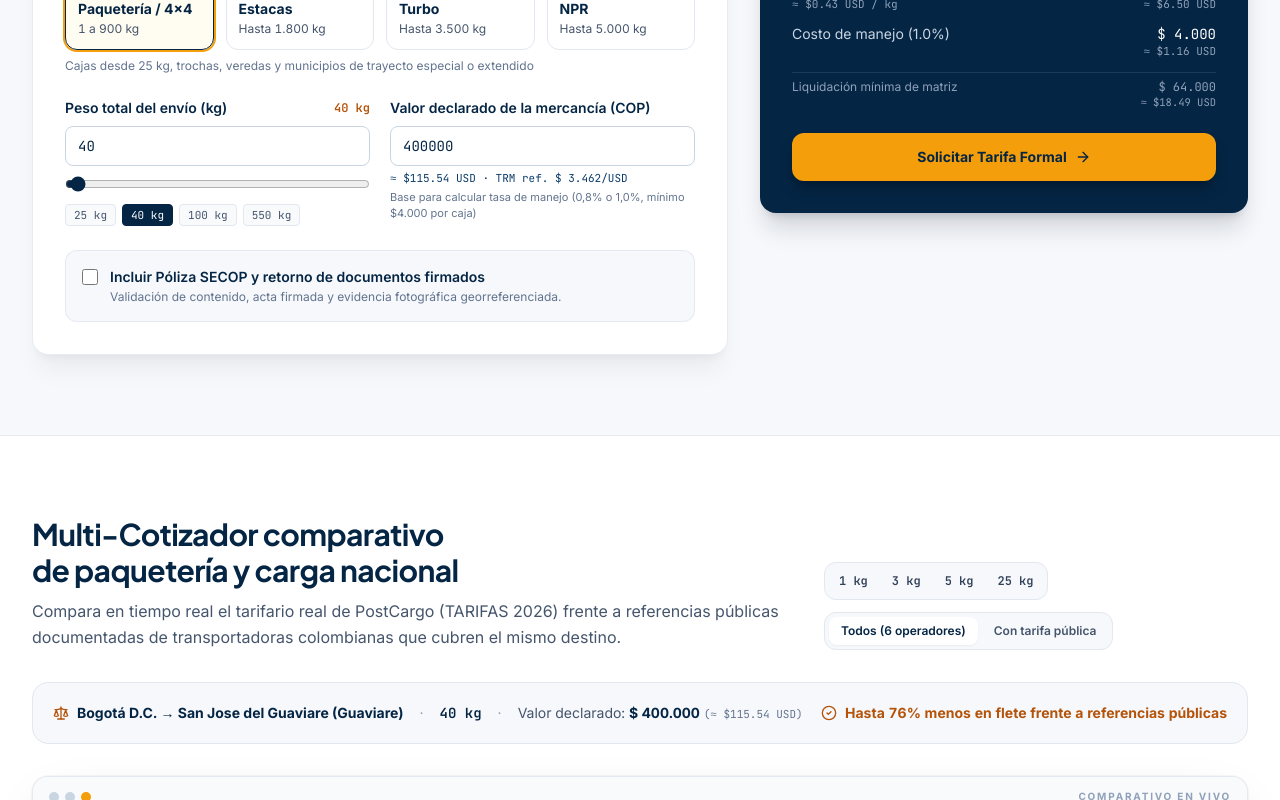
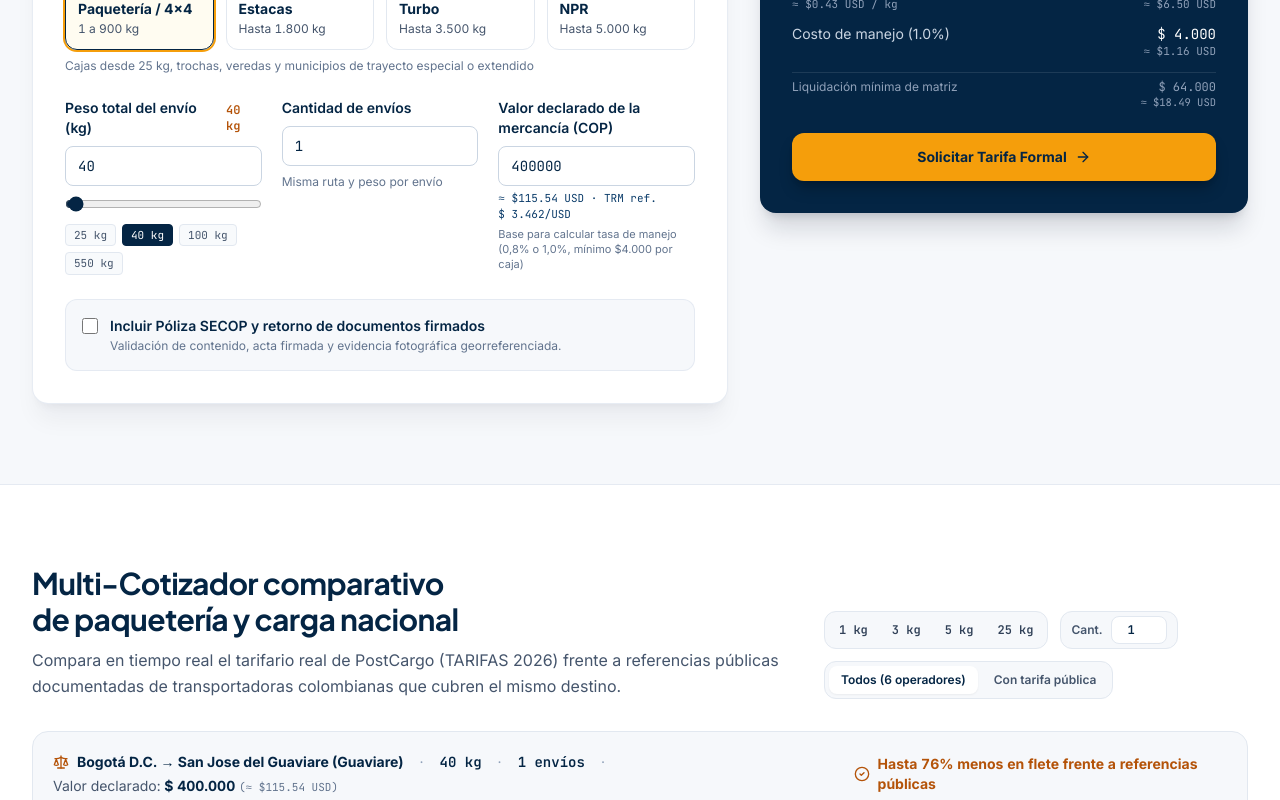
Before and after one commit to bigermarkonline-labcarlos/logistica, a React (Vite) app: page / in a window 1280 px wide. Shown: the part 2620-3420 px from the top of the page. Built offline with nearby package versions, Linux system fonts and the light colour scheme.

Commit message:
Add quantity-aware multi-carrier quotes

```diff
--- a/src/App.tsx
+++ b/src/App.tsx
@@ -143,6 +143,7 @@ export default function App() {
   const [destinationId, setDestinationId] = useState('SAN JOSE DEL GUAVIARE|GUAVIARE');
   const [vehicleId, setVehicleId] = useState<VehicleTypeId>('campero_4x4');
   const [weightKg, setWeightKg] = useState(40);
+  const [quantity, setQuantity] = useState(1);
   const [declaredValueCop, setDeclaredValueCop] = useState(400000);
   const [secopInsured, setSecopInsured] = useState(false);
 
@@ -527,6 +528,7 @@ export default function App() {
           destinationId={destinationId}
           vehicleId={vehicleId}
           weightKg={weightKg}
+          quantity={quantity}
           declaredValueCop={declaredValueCop}
           secopInsured={secopInsured}
           estimate={estimate}
@@ -534,6 +536,7 @@ export default function App() {
           onChangeDestination={setDestinationId}
           onChangeVehicle={setVehicleId}
           onChangeWeight={setWeightKg}
+          onChangeQuantity={setQuantity}
           onChangeDeclaredValue={setDeclaredValueCop}
           onChangeSecopInsured={setSecopInsured}
           onRequestQuote={() => {
@@ -548,8 +551,10 @@ export default function App() {
           lang={lang}
           estimate={estimate}
           weightKg={weightKg}
+          quantity={quantity}
           declaredValueCop={declaredValueCop}
           onChangeWeight={setWeightKg}
+          onChangeQuantity={setQuantity}
           onRequestQuote={(note) => {
             if (note) {
               setLeadForm((prev) => ({ ...prev, notes: note }));
--- a/src/components/LogisticsCalculator.tsx
+++ b/src/components/LogisticsCalculator.tsx
@@ -28,6 +28,7 @@ interface LogisticsCalculatorProps {
   destinationId: string;
   vehicleId: VehicleTypeId;
   weightKg: number;
+  quantity: number;
   declaredValueCop: number;
   secopInsured: boolean;
   estimate: ShippingEstimate;
@@ -35,6 +36,7 @@ interface LogisticsCalculatorProps {
   onChangeDestination: (destinationId: string) => void;
   onChangeVehicle: (vehicleId: VehicleTypeId) => void;
   onChangeWeight: (weightKg: number) => void;
+  onChangeQuantity: (quantity: number) => void;
   onChangeDeclaredValue: (valueCop: number) => void;
   onChangeSecopInsured: (insured: boolean) => void;
   onRequestQuote: () => void;
@@ -74,6 +76,7 @@ export default function LogisticsCalculator({
   destinationId,
   vehicleId,
   weightKg,
+  quantity,
   declaredValueCop,
   secopInsured,
   estimate,
@@ -81,6 +84,7 @@ export default function LogisticsCalculator({
   onChangeDestination,
   onChangeVehicle,
   onChangeWeight,
+  onChangeQuantity,
   onChangeDeclaredValue,
   onChangeSecopInsured,
   onRequestQuote,
@@ -302,7 +306,7 @@ export default function LogisticsCalculator({
             </div>
 
             {/* Weight + Declared Value Grid */}
-            <div className="grid grid-cols-1 sm:grid-cols-2 gap-5">
+            <div className="grid grid-cols-1 sm:grid-cols-3 gap-5">
               <div>
                 <div className="flex items-center justify-between mb-2">
                   <label htmlFor="calc-weight-input" className="text-sm font-semibold text-[#042544]">
@@ -350,6 +354,33 @@ export default function LogisticsCalculator({
                     </button>
                   ))}
                 </div>
+              </div>
+
+              <div>
+                <label
+                  htmlFor="calc-quantity"
+                  className="block text-sm font-semibold text-[#042544] mb-2"
+                >
+                  {lang === 'en' ? 'Shipment quantity' : 'Cantidad de envíos'}
+                </label>
+                <input
+                  id="calc-quantity"
+                  type="number"
+                  min={1}
+                  max={500}
+                  value={quantity}
+                  onChange={(e) =>
+                    onChangeQuantity(
+                      Math.max(1, Math.min(500, Number(e.target.value) || 1))
+                    )
+                  }
+                  className="w-full h-10 px-3 bg-white border border-slate-300 rounded-lg text-sm font-mono tabular-nums text-[#042544] focus:outline-none focus:border-[#042544]"
+                />
+                <p className="mt-2 text-xs text-slate-500">
+                  {lang === 'en'
+                    ? 'Same route and weight per shipment'
+                    : 'Misma ruta y peso por envío'}
+                </p>
               </div>
 
               <div>
--- a/src/components/MultiCarrierComparator.tsx
+++ b/src/components/MultiCarrierComparator.tsx
@@ -17,8 +17,10 @@ interface MultiCarrierComparatorProps {
   lang: Language;
   estimate: ShippingEstimate;
   weightKg: number;
+  quantity: number;
   declaredValueCop: number;
   onChangeWeight: (weightKg: number) => void;
+  onChangeQuantity: (quantity: number) => void;
   onRequestQuote: (note?: string) => void;
 }
 
@@ -34,8 +36,10 @@ export default function MultiCarrierComparator({
   lang,
   estimate,
   weightKg,
+  quantity,
   declaredValueCop,
   onChangeWeight,
+  onChangeQuantity,
   onRequestQuote,
 }: MultiCarrierComparatorProps) {
   const [filterMode, setFilterMode] = useState<'all' | 'numeric'>('all');
@@ -55,8 +59,8 @@ export default function MultiCarrierComparator({
   }, []);
 
   const comparison = useMemo(
-    () => buildCarrierComparison(estimate, weightKg, declaredValueCop),
-    [estimate, weightKg, declaredValueCop]
+    () => buildCarrierComparison(estimate, weightKg, declaredValueCop, quantity),
+    [estimate, weightKg, declaredValueCop, quantity]
   );
 
   const visibleRows = useMemo(() => {
@@ -120,6 +124,24 @@ export default function MultiCarrierComparator({
               })}
             </div>
 
+            <label className="inline-flex h-[38px] items-center gap-2 rounded-xl border border-slate-200 bg-[#F6F8FB] px-2.5">
+              <span className="text-xs font-semibold text-slate-600">
+                {lang === 'en' ? 'Qty.' : 'Cant.'}
+              </span>
+              <input
+                type="number"
+                min={1}
+                max={500}
+                value={quantity}
+                onChange={(e) =>
+                  onChangeQuantity(
+                    Math.max(1, Math.min(500, Number(e.target.value) || 1))
+                  )
+                }
+                className="h-7 w-14 rounded-lg border border-slate-200 bg-white px-2 text-center font-mono text-xs font-bold text-[#042544] outline-none focus:border-[#042544]"
+              />
+            </label>
+
             {/* Row Filter */}
             <div
               role="tablist"
@@ -170,6 +192,10 @@ export default function MultiCarrierComparator({
             </span>
             <span className="font-mono text-xs sm:text-sm font-semibold tabular-nums">
               {comparison.weightKg} kg
+            </span>
+            <span className="text-slate-400" aria-hidden="true">·</span>
+            <span className="font-mono text-xs sm:text-sm font-semibold tabular-nums">
+              {comparison.quantity} {lang === 'en' ? 'shipments' : 'envíos'}
             </span>
             <span className="text-slate-400" aria-hidden="true">
               ·
@@ -230,8 +256,22 @@ export default function MultiCarrierComparator({
               </thead>
               <tbody className="divide-y divide-slate-200 text-sm">
                 {visibleRows.map((row) => {
-                  const diffMin = row.savingsVsPostCargoMinCop;
-                  const diffMax = row.savingsVsPostCargoMaxCop;
+                  const totalMin =
+                    row.minPriceCop !== null
+                      ? row.minPriceCop * comparison.quantity
+                      : null;
+                  const totalMax =
+                    row.maxPriceCop !== null
+                      ? row.maxPriceCop * comparison.quantity
+                      : null;
+                  const diffMin =
+                    row.savingsVsPostCargoMinCop !== null
+                      ? row.savingsVsPostCargoMinCop * comparison.quantity
+                      : null;
+                  const diffMax =
+                    row.savingsVsPostCargoMaxCop !== null
+                      ? row.savingsVsPostCargoMaxCop * comparison.quantity
+                      : null;
                   let diffText = '—';
                   let diffColor = 'text-slate-500';
 
@@ -306,13 +346,28 @@ export default function MultiCarrierComparator({
                               : 'text-sm font-bold text-[#042544]'
                           }`}
                         >
-                          {lang === 'en' ? row.priceDisplayEn : row.priceDisplayEs}
+                          {totalMin !== null && totalMax !== null
+                            ? totalMin === totalMax
+                              ? formatCop(totalMin)
+                              : `${formatCop(totalMin)} – ${formatCop(totalMax)}`
+                            : lang === 'en'
+                              ? row.priceDisplayEn
+                              : row.priceDisplayEs}
                         </p>
-                        {row.minPriceCop !== null && row.maxPriceCop !== null && (
-                          <p className="font-mono text-[10px] text-slate-500 tabular-nums mt-0.5">
-                            ≈ {formatUsdRange(row.minPriceCop, row.maxPriceCop)}
-                          </p>
-                        )}
+                        {totalMin !== null && totalMax !== null ? (
+                          <>
+                            {comparison.quantity > 1 && (
+                              <p className="text-[10px] text-slate-500 mt-0.5">
+                                {comparison.quantity} × {lang === 'en' ? 'shipment' : 'envío'} ·{' '}
+                                {lang === 'en' ? 'unit' : 'unidad'}:{' '}
+                                {formatCop(row.minPriceCop!)}
+                              </p>
+                            )}
+                            <p className="font-mono text-[10px] text-slate-500 tabular-nums mt-0.5">
+                              ≈ {formatUsdRange(totalMin, totalMax)}
+                            </p>
+                          </>
+                        ) : null}
                       </td>
 
                       <td className="py-2 px-3 align-middle text-slate-700 whitespace-nowrap">
@@ -357,8 +412,8 @@ export default function MultiCarrierComparator({
             onClick={() =>
               onRequestQuote(
                 lang === 'en'
-                  ? `Comparative quote requested for ${comparison.originName} -> ${comparison.destinationName} (${comparison.weightKg} kg).`
-                  : `Solicitud comparativa para ${comparison.originName} -> ${comparison.destinationName} (${comparison.weightKg} kg).`
+                  ? `Comparative quote requested for ${comparison.originName} -> ${comparison.destinationName}: ${comparison.quantity} shipment(s) of ${comparison.weightKg} kg each.`
+                  : `Solicitud comparativa para ${comparison.originName} -> ${comparison.destinationName}: ${comparison.quantity} envío(s) de ${comparison.weightKg} kg cada uno.`
               )
             }
             className="inline-flex items-center justify-center gap-2 px-5 py-3 text-sm font-bold text-[#042544] bg-[#F59E0B] hover:bg-amber-400 rounded-xl transition-colors cursor-pointer whitespace-nowrap shrink-0 shadow-sm"
@@ -379,8 +434,8 @@ export default function MultiCarrierComparator({
           onClick={() =>
             onRequestQuote(
               lang === 'en'
-                ? `Quick quote requested for ${comparison.originName} -> ${comparison.destinationName} (${comparison.weightKg} kg).`
-                : `Cotización rápida solicitada para ${comparison.originName} -> ${comparison.destinationName} (${comparison.weightKg} kg).`
+                ? `Quick quote requested for ${comparison.originName} -> ${comparison.destinationName}: ${comparison.quantity} shipment(s) of ${comparison.weightKg} kg each.`
+                : `Cotización rápida solicitada para ${comparison.originName} -> ${comparison.destinationName}: ${comparison.quantity} envío(s) de ${comparison.weightKg} kg cada uno.`
             )
           }
           className="fixed bottom-5 right-4 z-40 inline-flex items-center gap-2.5 rounded-2xl border border-white/15 bg-[#042544] px-4 py-3 text-sm font-bold text-white shadow-[0_16px_38px_-12px_rgba(4,37,68,0.75)] ring-1 ring-[#042544]/10 transition-transform hover:-translate-y-0.5 cursor-pointer"
--- a/src/utils/competitorBenchmark.ts
+++ b/src/utils/competitorBenchmark.ts
@@ -31,6 +31,7 @@ export interface ComparisonSummary {
   destinationName: string;
   routeType: MatrixRouteType | null;
   weightKg: number;
+  quantity: number;
   declaredValueCop: number;
   rows: CarrierComparisonRow[];
   bestSavingsPct: number | null;
@@ -65,9 +66,11 @@ function formatRangeCop(min: number, max: number): string {
 export function buildCarrierComparison(
   estimate: ShippingEstimate,
   weightKg: number,
-  declaredValueCop: number
+  declaredValueCop: number,
+  quantity = 1
 ): ComparisonSummary {
   const safeWeight = Math.max(1, Math.ceil(weightKg));
+  const safeQuantity = Math.max(1, Math.floor(quantity));
   const safeDeclared = Math.max(0, declaredValueCop);
   const routeType = estimate.found ? estimate.route.routeType : estimate.destination.primaryRouteType;
   const destCityUpper = estimate.destination.city.toUpperCase();
@@ -578,6 +581,7 @@ export function buildCarrierComparison(
     destinationName: estimate.destination.displayName,
     routeType,
     weightKg: safeWeight,
+    quantity: safeQuantity,
     declaredValueCop: safeDeclared,
     rows,
     bestSavingsPct,
```
